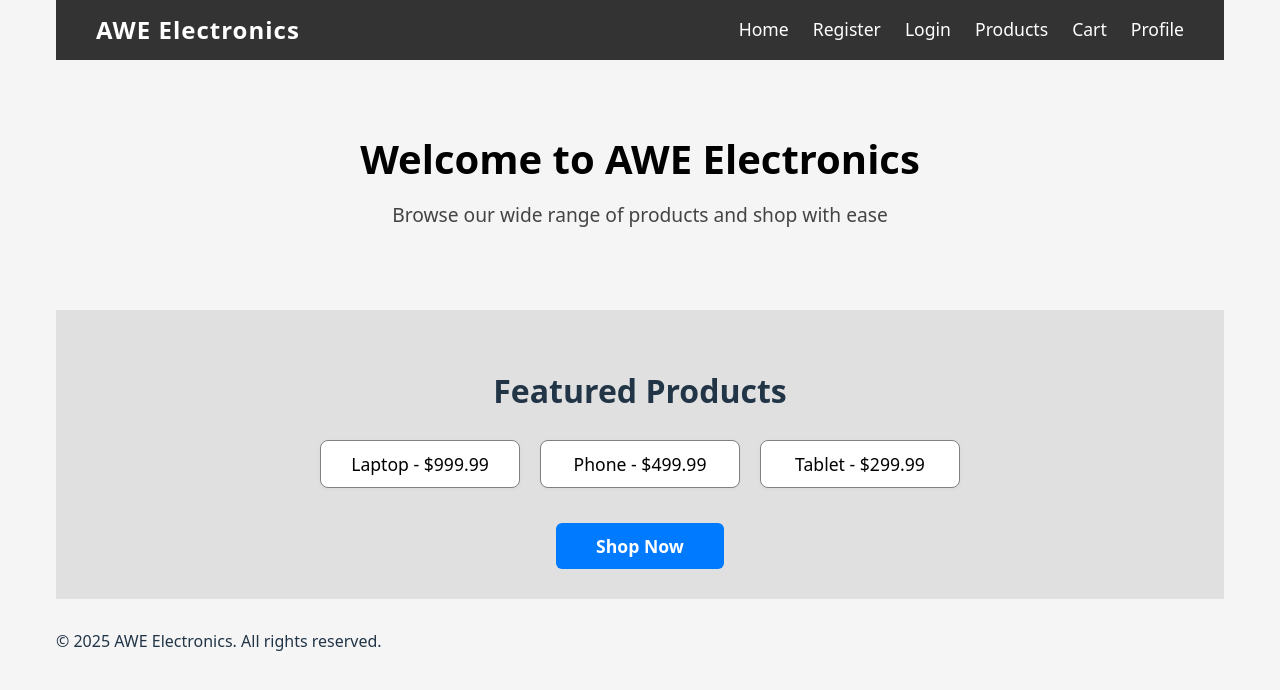
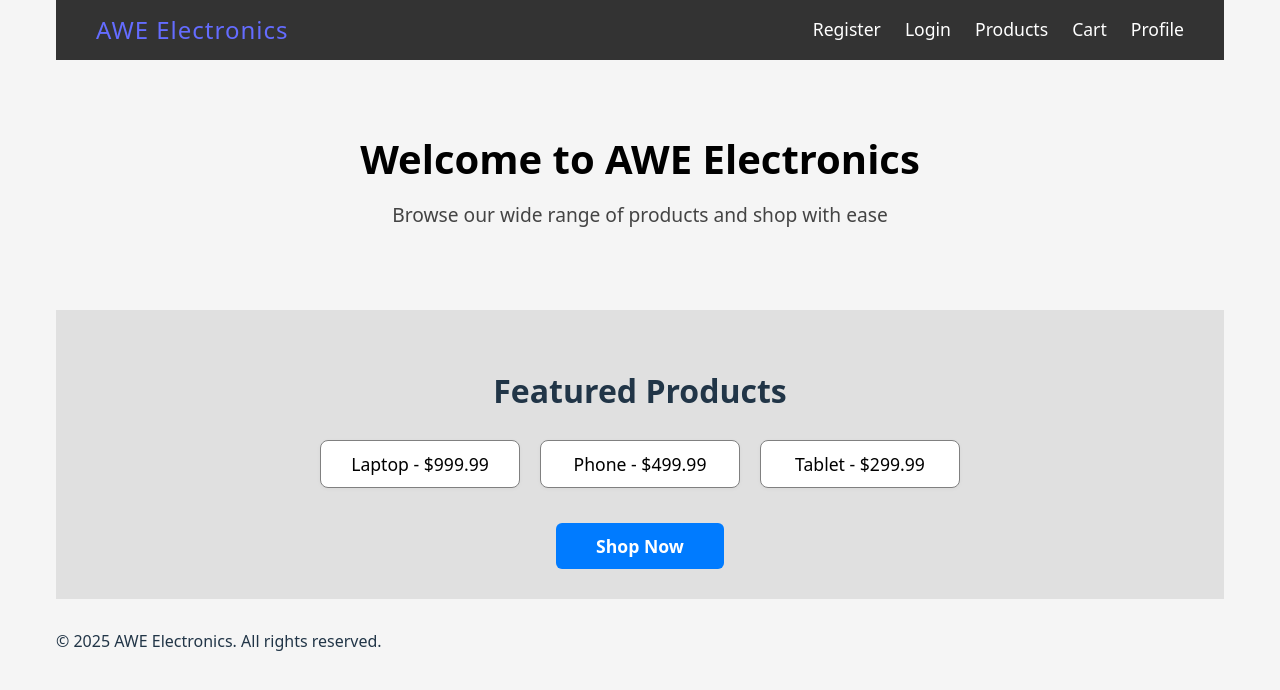
Before and after one commit to LuongNhatMinhNguyen/SWE30003_Assignment-3, a React (Vite) app: page / in a window 1280 px wide. Shown: the top 690 px of the page. Built offline with nearby package versions, Linux system fonts and the light colour scheme.

Commit message:
Nav Bar changes

```diff
--- a/src/components/NavBar/NavBar.css
+++ b/src/components/NavBar/NavBar.css
@@ -11,6 +11,7 @@
     font-weight: 700;
     font-size: 1.5rem;
     letter-spacing: 1px;
+    text-decoration: none;
   }
 
   .navbar-links {
--- a/src/components/NavBar/NavBar.tsx
+++ b/src/components/NavBar/NavBar.tsx
@@ -9,7 +9,6 @@ type NavLink = {
 };
 
 const navLinks: NavLink[] = [
-  { name: 'Home', to: '/' },
   { name: 'Register', to: '/register' },
   { name: 'Login', to: '/login' },
   { name: 'Products', to: '/products' },
@@ -22,7 +21,7 @@ export default function NavBar() {
 
   return (
     <nav className="navbar">
-        <div className="navbar-brand">AWE Electronics</div>
+        <div className="navbar-brand"><Link to='/' >AWE Electronics</Link></div>
         <div className="navbar-links">
           {navLinks.map((link) => (
             <Link
--- a/src/pages/Register.tsx
+++ b/src/pages/Register.tsx
@@ -58,6 +58,7 @@ const Register: React.FC = () => {
       form.password,
       form.address
     );
+
     // Add new user and save
     users.push(newCustomer);
     localStorage.setItem('awe_users', JSON.stringify(users));
```
